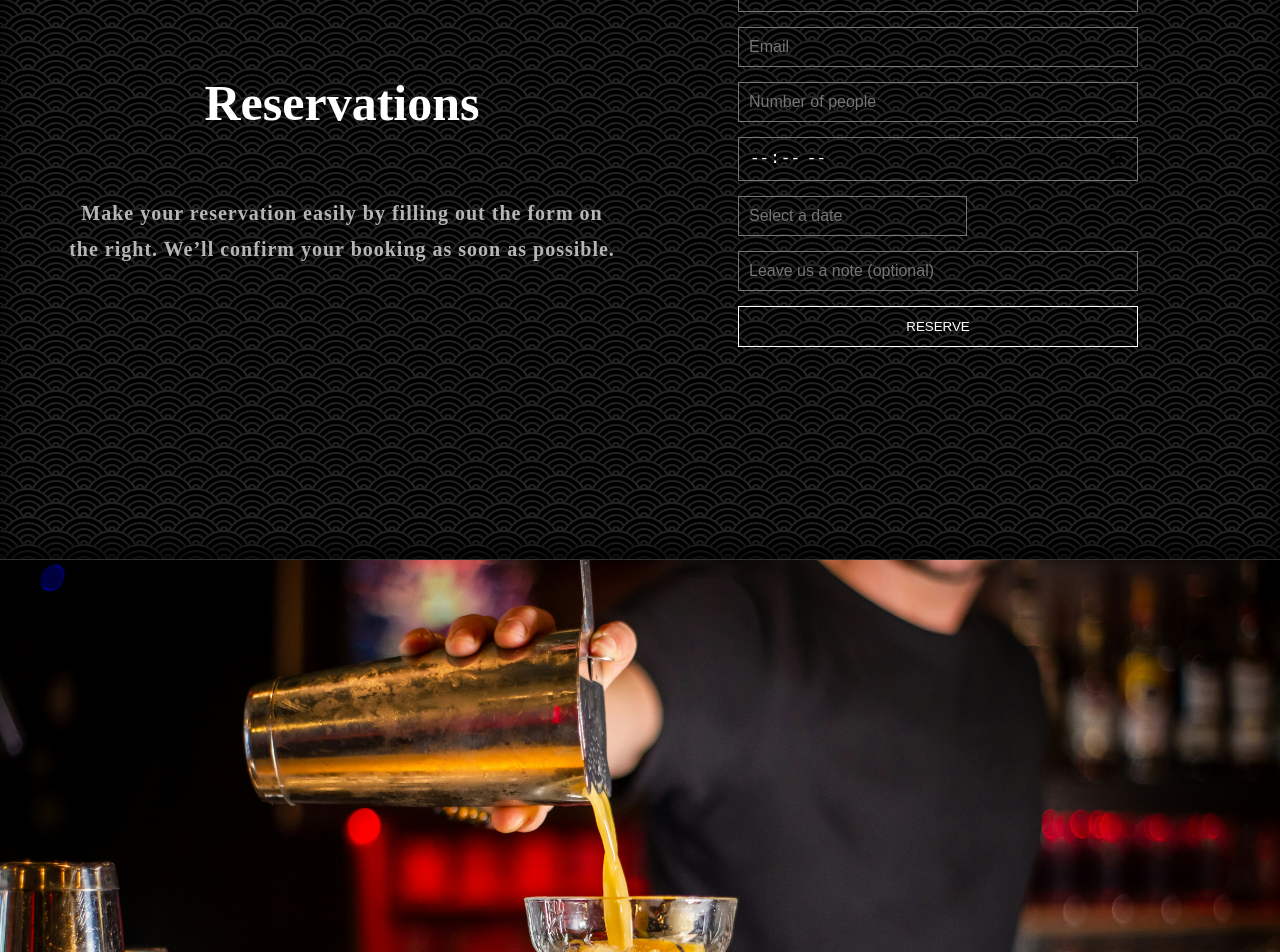
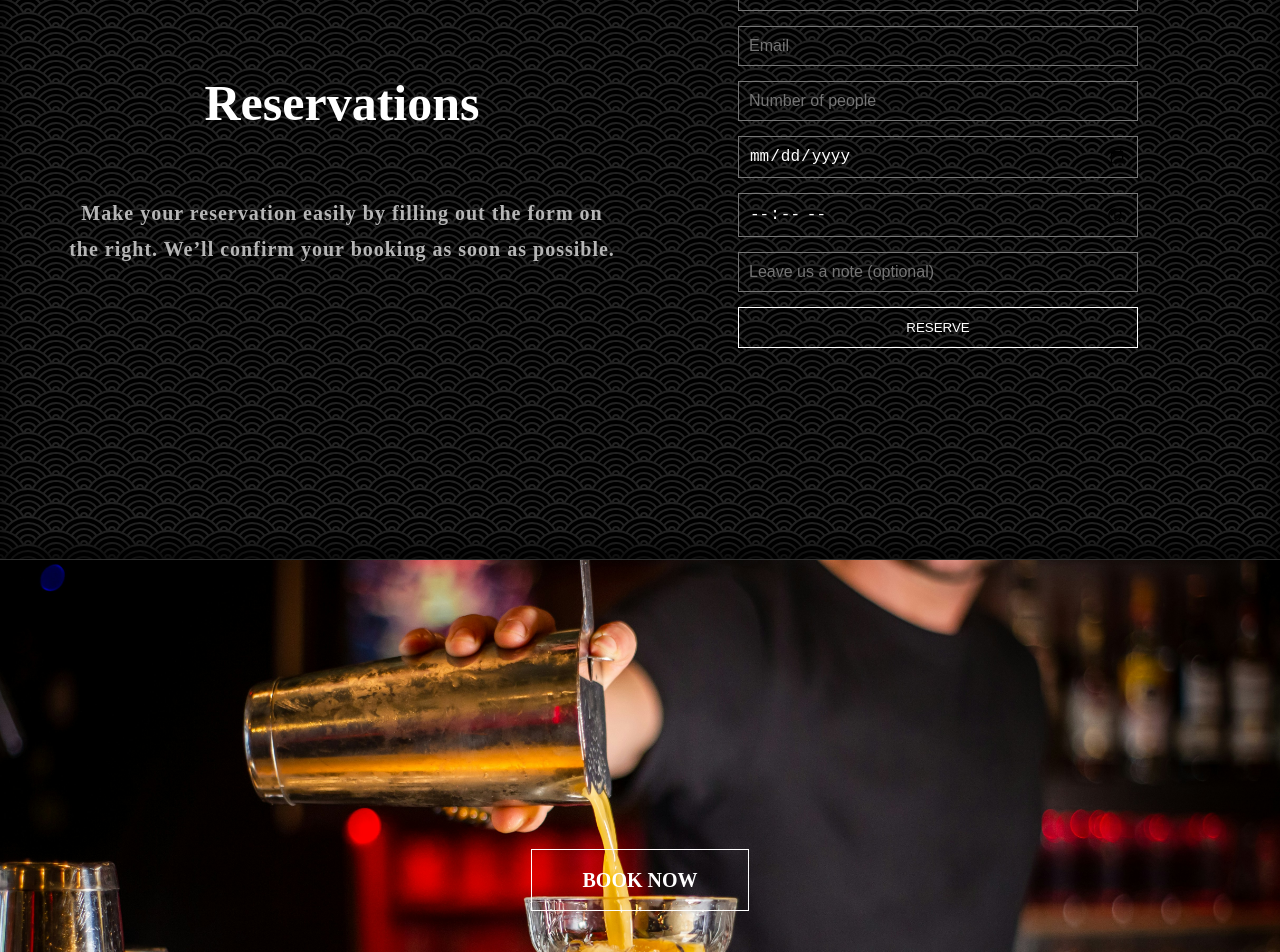
Before and after one commit to aleksa13122/mockup1, a React (Vite) app: page /reservations in a window 1280 px wide. Shown: the part 240-1192 px from the top of the page. Built offline with nearby package versions, Linux system fonts and the light colour scheme.

Commit message:
95% done

```diff
--- a/src/components/Contact.css
+++ b/src/components/Contact.css
@@ -79,7 +79,6 @@
 li {
   position: relative; /* roditelj postaje referenca */
 }
-
 .popup {
   position: absolute; /* izlazi iz flow-a */
   left: 80%; /* 10% desno od linka */
--- a/src/components/pages/Reservation.jsx
+++ b/src/components/pages/Reservation.jsx
@@ -1,16 +1,50 @@
+import { useState } from "react";
 import Navigation from "../Navigation";
 import Contact from "../Contact";
 import "../pages/Pages.css";
 
-export default function Gallery() {
-  const now = new Date();
-  now.setHours(now.getHours() + 1); // dodaje 1h
-  const minTime = now.toISOString().slice(11, 16); // uzima samo HH:MM deo
+export default function Reservations() {
+  // 1️⃣ STATE — čuvamo izabrani datum i minimalno vreme
+  const [selectedDate, setSelectedDate] = useState("");
+  const [minTime, setMinTime] = useState("09:00");
+
+  // 2️⃣ FUNKCIJA — proverava koji je dan korisnik izabrao
+  function handleDateChange(e) {
+    const chosenDate = e.target.value;
+    setSelectedDate(chosenDate);
+
+    const today = new Date();
+    const formattedToday = today.toISOString().split("T")[0];
+
+    // Ako je danas — vreme mora biti sat unapred
+    if (chosenDate === formattedToday) {
+      const now = new Date();
+      now.setHours(now.getHours() + 1); // dodaj 1h
+      const nextHour = now.toISOString().slice(11, 16); // uzmi HH:MM
+      setMinTime(nextHour);
+    } else {
+      // Ako nije danas — minimalno 09:00
+      setMinTime("09:00");
+    }
+  }
+
+  // 3️⃣ FUNKCIJA — validacija vremena (ako želiš dodatnu sigurnost)
+  function handleTimeChange(e) {
+    const [hours] = e.target.value.split(":").map(Number);
+    const isValid = (hours >= 9 && hours <= 23) || (hours >= 0 && hours < 2);
+
+    if (!isValid) {
+      alert("We are closed at that time.");
+      e.target.value = "";
+    }
+  }
+
   return (
     <>
       <Navigation />
       <div className="main-container">
         <div className="grid-container">
+          {/* LEVA STRANA */}
           <div className="div-one">
             <h1 className="pages-header">Reservations</h1>
             <p className="pages-desc">
@@ -18,9 +52,11 @@ export default function Gallery() {
               We’ll confirm your booking as soon as possible.
             </p>
           </div>
+
+          {/* DESNA STRANA */}
           <div className="div-two">
             <form
-              action="https://formsubmit.co/alexxclipss@gmail.com"
+              action="https://script.google.com/macros/s/AKfycbwl74h_JLxJGeC7Ly7ZwfilisbbodWE4L2svMvkNbFOQFZJDzAJHEUlG8MSBFKC5l0HTw/exec"
               method="POST"
             >
               <input
@@ -37,36 +73,40 @@ export default function Gallery() {
                 placeholder="Number of people"
                 required
               />
+              {/* Datum */}
               <input
-                name="time"
-                type="time"
-                min={minTime}
-                placeholder="Desired Time"
+                type="date"
+                name="date"
+                min={new Date().toISOString().split("T")[0]}
+                onChange={handleDateChange}
                 required
               />
-              <div className="input-wrapper">
-                <input
-                  type="text"
-                  name="date"
-                  id="date"
-                  placeholder="Select a date"
-                  onFocus={(e) => (e.target.type = "date")}
-                  onBlur={(e) => (e.target.type = "text")}
-                  min={new Date().toISOString().split("T")[0]}
-                  required
-                />
-              </div>
+              {/* Vreme */}
+              <input
+                key={minTime} // 👈 ovo je ključ koji “osvežava” input
+                type="time"
+                name="time"
+                min={minTime}
+                onChange={handleTimeChange}
+                required
+              />
               <input
                 name="notes"
                 placeholder="Leave us a note (optional)"
                 type="text"
               />
-              <button type="submit">RESERVE</button>
+              <button type="submit" href="/thankyou">
+                RESERVE
+              </button>
             </form>
           </div>
         </div>
       </div>
-      <div className="parallax"></div>
+      <div className="parallax">
+        <a href="/reservations" className="parallax-btn">
+          <span>Book Now</span>
+        </a>
+      </div>
       <Contact />
     </>
   );
```
Also changed, not shown: src/assets/images/icons/R92426462 - Skills Pass - 20250901.jpg (added), 1 other file (tests, documents, lock files or other folders).
